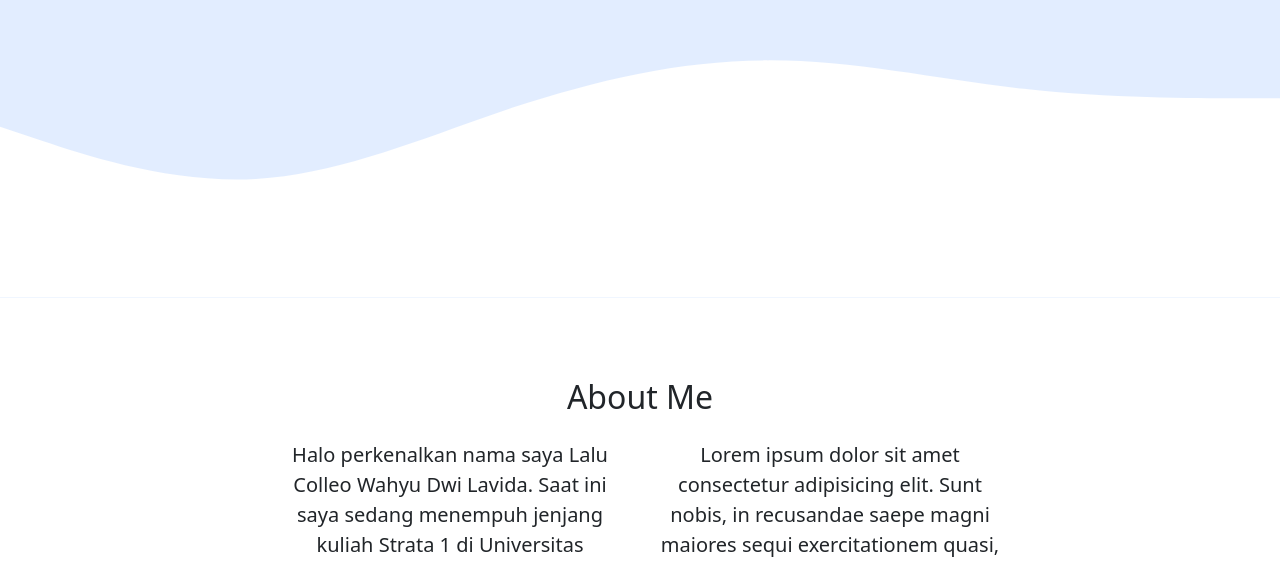
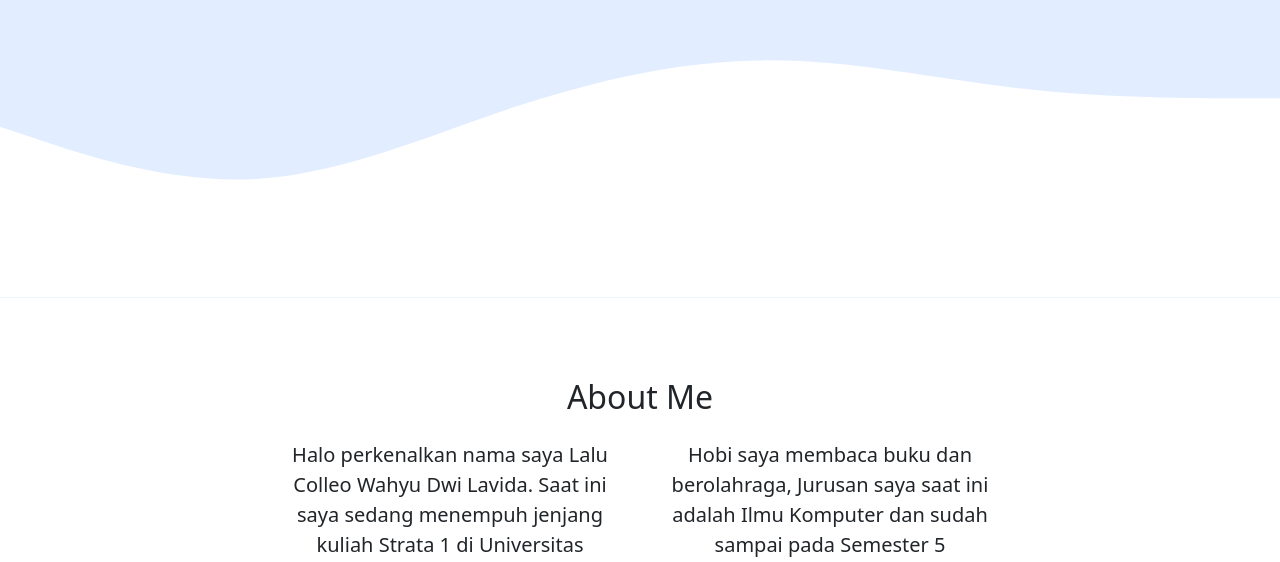
Before and after one commit to lalucolleo/lalucolleo.github.io, a plain HTML site: page index.html in a window 1280 px wide. Shown: the part 390-952 px from the top of the page. Drawn offline with nearby package versions, Linux system fonts and the light colour scheme.

Commit message:
ISI DESKRIPSI APA YANG DIUBAH 2

```diff
--- a/index.html
+++ b/index.html
@@ -73,7 +73,7 @@
             <p>Halo perkenalkan nama saya Lalu Colleo Wahyu Dwi Lavida. Saat ini saya sedang menempuh jenjang kuliah Strata 1 di Universitas Bumigora Mataram.</p>
           </div>
           <div class="col-4">
-            <p>Lorem ipsum dolor sit amet consectetur adipisicing elit. Sunt nobis, in recusandae saepe magni maiores sequi exercitationem quasi, aliquam, impedit et officiis. Molestiae, optio odio!</p>
+            <p>Hobi saya membaca buku dan berolahraga, Jurusan saya saat ini adalah Ilmu Komputer dan sudah sampai pada Semester 5</p>
           </div>
         </div>
       </div>
```
